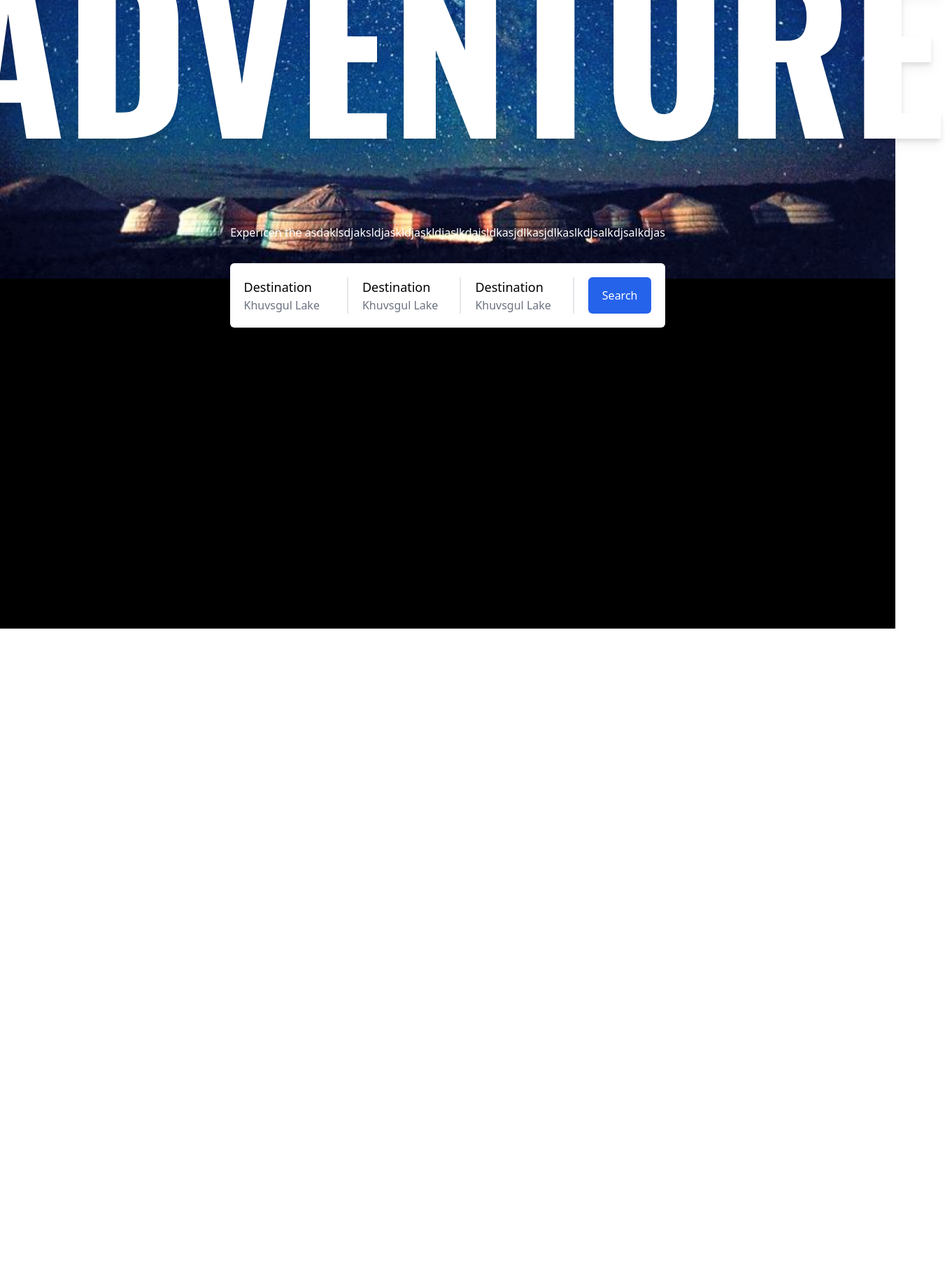
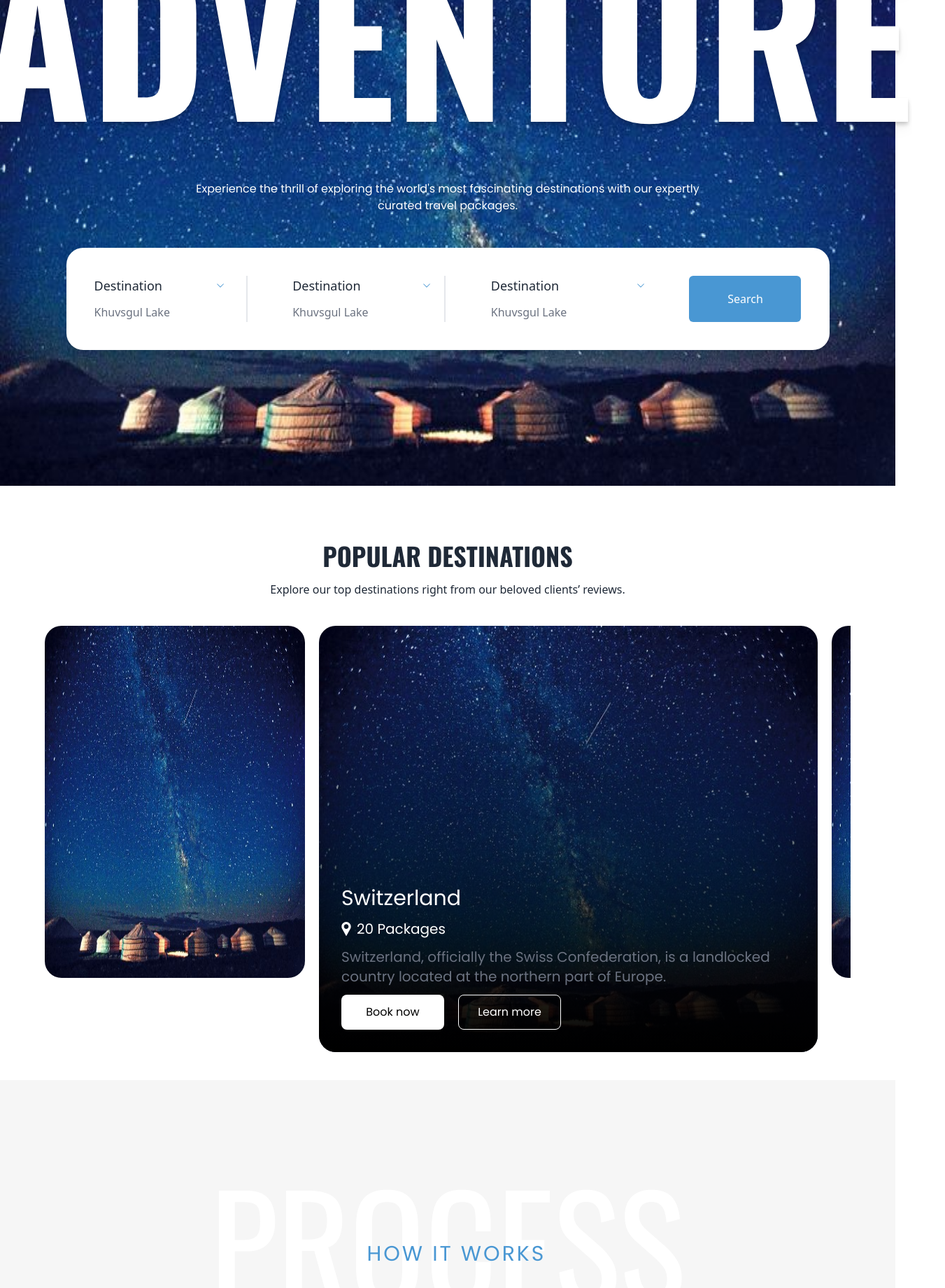
Before and after one commit to Dulguunba/travel-team-project, a Next.js app: page / in a window 1280 px wide. Shown: the part 348-2188 px from the top of the page at 70% size, 1351 px wide, since content can reach past the window. Before the commit the page ends 1246 px from the top, so only its background shows below. Built offline with nearby package versions, Linux system fonts and the light colour scheme.

Commit message:
1.do hero page 2.popular destinatons 3.on process

```diff
--- a/src/components/Home/Hero.tsx
+++ b/src/components/Home/Hero.tsx
@@ -5,41 +5,45 @@ import { Header } from '../Header'
 export const Hero = () => {
     return (
         <>
-            <div style={{ backgroundImage: `url(Pic.jpg)` }} className='bg-cover bg-bottom bg-no-repeat'>
+            <img src="Pic.jpg" className='w-full h-[1042px]' alt="" />
+            <div className='absolute top-0 right-0 left-0'>
                 <Header />
                 <div className=' max-w-[1520px] m-auto w-[90%] h-[600px] flex mt-8 bg justify-center'>
                     <div className='z-10'>
-                        <div className='flex flex-col gap-8 items-center'>
+                        <div className='flex flex-col items-center'>
                             <div className='flex flex-col items-center drop-shadow-lg'>
                                 <h1 className='text-3xl text-white font-primary text-[32px] leading-10 drop-shadow-md tracking-widest'>UNFORGETTABLE TRAVEL AWAITS THE</h1>
-                                <h1 className='font-oswald font-bold text-[300px] text-start text-white'>ADVENTURE</h1>
+                                <h1 className='font-oswald drop-shadow-md font-bold text-[280px] text-white'>ADVENTURE</h1>
                             </div>
-                            <p className='text-white'>Expericen the asdaklsdjaksldjaskldjaskldjaslkdajsldkasjdlkasjdlkaslkdjsalkdjsalkdjas</p>
-                            <div className='bg-white shadow-lg p-5 flex gap-5 rounded-md'>
-                                <div className='border-r-2 pr-5'>
-                                    <div className='flex items-center gap-5'>
+                            <p className='text-white font-primary font-normal w-[730px] text-center'>Experience the thrill of exploring the world's most fascinating destinations
+                                with our expertly curated travel packages.</p>
+                            <div className='bg-white mt-12 w-[1091px] h-[146px] shadow-lg p-10 flex rounded-3xl'>
+                                <div className='flex justify-between w-full'>
+                                    <div className='border-r-2 pr-8 w-[219px] h-[66px] flex flex-col gap-3 items-start'>
+                                        <div className='flex items-center justify-between w-full'>
                                             <p className='font-medium text-lg'>Destination</p>
-                                        <DownArrow />
+                                            <DownArrow fill='#4997D3' />
                                         </div>
                                         <p className='text-gray-500'>Khuvsgul Lake</p>
                                     </div>
-                                <div className='border-r-2 pr-5'>
-                                    <div className='flex items-center gap-3'>
+                                    <div className='border-r-2 pr-5 w-[219px] h-[66px] flex flex-col gap-3 items-start'>
+                                        <div className='flex items-center justify-between w-full'>
                                             <p className='font-medium text-lg'>Destination</p>
-                                        <DownArrow />
+                                            <DownArrow fill='#4997D3' />
                                         </div>
                                         <p className='text-gray-500'>Khuvsgul Lake</p>
                                     </div>
-                                <div className='border-r-2 pr-5'>
-                                    <div className='flex items-center gap-3'>
+                                    <div className='w-[219px] h-[66px] flex flex-col gap-3 items-start'>
+                                        <div className='flex items-center justify-between w-full'>
                                             <p className='font-medium text-lg'>Destination</p>
-                                        <DownArrow />
+                                            <DownArrow fill='#4997D3' />
                                         </div>
                                         <p className='text-gray-500'>Khuvsgul Lake</p>
                                     </div>
-                                <button className='px-5 py-2 rounded-md bg-blue-600 text-white'>
+                                    <button className='px-5 py-2 w-40 rounded-md bg-blue text-white'>
                                         Search
                                     </button>
+                                </div>
                             </div>
                         </div>
                     </div>
--- a/src/components/Home/PopularDestinations.tsx
+++ b/src/components/Home/PopularDestinations.tsx
@@ -1,10 +1,52 @@
 import React from 'react'
+import { LocationIcon } from '../icons/LocationIcon'
 
 export const PopularDestinations = () => {
     return (
-        <div className='w-full h-[500px] bg-black'>
-            PopularDestinations
-            asdaklsdjaksldjaskldjaskldjaslkdajsldkasjdlkasjdlkaslkdjsalkdjsalkdjasdasd
+        <div className='flex justify-center items-center'>
+            <div className='max-w-[1520px] w-[90%] mt-20'>
+                <div className='flex h-[769px] flex-col gap-10 items-center '>
+                    <div className='text-center flex gap-4 flex-col'>
+                        <h1 className='font-oswald font-bold text-4xl'>POPULAR DESTINATIONS</h1>
+                        <p>Explore our top destinations right from our beloved clients’ reviews.</p>
+                    </div>
+                    <div>
+                        <div className="carousel w-full flex gap-5">
+                            <div id="slide1" className="carousel-item">
+                                <img src="Pic.jpg" className="w-[372px] h-[503px] rounded-3xl" />
+                            </div>
+                            <div id="slide2" className="carousel-item">
+                                <div className='relative'>
+                                    <img src="Pic.jpg" className="w-[713px] h-[609px] rounded-3xl" />
+                                    <div className='absolute top-0 w-[713px] h-[609px]'>
+                                        <div className="bg-gradient-to-t from-black to-transparent absolute inset-0 rounded-3xl">
+                                            <div className='absolute bottom-0'>
+                                                <div className='p-8 flex font-primary flex-col gap-3 text-white'>
+                                                    <h1 className='text-3xl font-medium'>Switzerland</h1>
+                                                    <div className='flex gap-2 items-center'>
+                                                        <LocationIcon />
+                                                        <p className='text-xl font-normal'>20 Packages</p>
+                                                    </div>
+                                                    <p className='text-xl text-gray-500'>Switzerland, officially the Swiss Confederation, is a landlocked
+                                                        country located at the northern part of Europe.</p>
+                                                    <div className='flex gap-5'>
+                                                        <button className='p-3  w-[147px] rounded-lg font-medium bg-white text-black'>Book now</button>
+                                                        <button className='border w-[147px] rounded-lg font-medium border-white p-3'>Learn more</button>
+                                                    </div>
+                                                </div>
+                                            </div>
+                                        </div>
+                                    </div>
+                                </div>
+                            </div>
+                            <div id="slide3" className="carousel-item">
+                                <img src="Pic.jpg" className="w-[372px] h-[503px] rounded-3xl" />
+                            </div>
+                        </div>
+                    </div>
+                </div>
+            </div>
+
         </div>
     )
 }
--- /dev/null
+++ b/src/components/Home/Progress.tsx
@@ -0,0 +1,20 @@
+import React from 'react'
+
+export const Progress = () => {
+    return (
+        <div className='flex justify-center items-center bg-[#F6F6F6]'>
+            <div className='max-w-[1520px] w-[90%]'>
+                <div className='mt-20 flex justify-center items-center'>
+                    <div>
+                        <div className='relative'>
+                            <h1 className='font-oswald text-[200px] text-white'>PROCESS</h1>
+                            <p className='absolute top-1/2 left-[33%] font-primary tracking-widest text-3xl text-blue'>HOW IT WORKS</p>
+                        </div>
+                    </div>
+                </div>
+            </div>
+
+        </div>
+
+    )
+}
--- a/src/components/Icons/DownArrow.tsx
+++ b/src/components/Icons/DownArrow.tsx
@@ -1,9 +1,9 @@
 import React from 'react'
 
-export const DownArrow = () => {
+export const DownArrow = ({ width = "10", height = "6", fill = "white" }) => {
     return (
-        <svg width="10" height="6" viewBox="0 0 10 6" fill="none" xmlns="http://www.w3.org/2000/svg">
-            <path d="M5.00003 5.625C4.88814 5.625 4.77614 5.58223 4.69071 5.49681L0.315715 1.12181C0.144762 0.950856 0.144762 0.674028 0.315715 0.503184C0.486668 0.332341 0.763496 0.332231 0.93434 0.503184L5.00003 4.56887L9.06571 0.503184C9.23667 0.332231 9.5135 0.332231 9.68434 0.503184C9.85518 0.674137 9.85529 0.950965 9.68434 1.12181L5.30934 5.49681C5.22392 5.58223 5.11192 5.625 5.00003 5.625Z" fill="white" />
+        <svg width={width} height={height} viewBox="0 0 10 6" fill="none" xmlns="http://www.w3.org/2000/svg">
+            <path d="M5.00003 5.625C4.88814 5.625 4.77614 5.58223 4.69071 5.49681L0.315715 1.12181C0.144762 0.950856 0.144762 0.674028 0.315715 0.503184C0.486668 0.332341 0.763496 0.332231 0.93434 0.503184L5.00003 4.56887L9.06571 0.503184C9.23667 0.332231 9.5135 0.332231 9.68434 0.503184C9.85518 0.674137 9.85529 0.950965 9.68434 1.12181L5.30934 5.49681C5.22392 5.58223 5.11192 5.625 5.00003 5.625Z" fill={fill} />
         </svg>
 
     )
--- /dev/null
+++ b/src/components/Icons/LocationIcon.tsx
@@ -0,0 +1,10 @@
+import React from 'react'
+
+export const LocationIcon = () => {
+    return (
+        <svg width="14" height="20" viewBox="0 0 14 20" fill="none" xmlns="http://www.w3.org/2000/svg">
+            <path d="M7.00005 0C3.32412 0 0.333374 2.99074 0.333374 6.66668C0.333374 7.7702 0.609272 8.86434 1.13376 9.8348L6.63548 19.7852C6.70873 19.9178 6.8483 20 7.00005 20C7.15181 20 7.29138 19.9178 7.36462 19.7852L12.8684 9.83152C13.3908 8.86434 13.6667 7.77016 13.6667 6.66664C13.6667 2.99074 10.676 0 7.00005 0ZM7.00005 10C5.16208 10 3.66673 8.50465 3.66673 6.66668C3.66673 4.82871 5.16208 3.33336 7.00005 3.33336C8.83802 3.33336 10.3334 4.82871 10.3334 6.66668C10.3334 8.50465 8.83802 10 7.00005 10Z" fill="white" />
+        </svg>
+
+    )
+}
--- a/src/pages/index.tsx
+++ b/src/pages/index.tsx
@@ -3,6 +3,7 @@ import { Poppins } from "next/font/google";
 import { Header } from "@/components/Header";
 import { PopularDestinations } from "@/components/Home/PopularDestinations";
 import { Hero } from "@/components/Home/Hero";
+import { Progress } from "@/components/Home/Progress";
 
 const poppins = Poppins({
   weight: '400',
@@ -14,6 +15,7 @@ export default function Home() {
     <div>
       <Hero />
       <PopularDestinations />
+      <Progress />
     </div>
   );
 }
--- a/tailwind.config.ts
+++ b/tailwind.config.ts
@@ -8,6 +8,9 @@ const config: Config = {
   ],
   theme: {
     extend: {
+      colors: {
+        blue: "#4997D3"
+      },
       backgroundImage: {
         "gradient-radial": "radial-gradient(var(--tw-gradient-stops))",
         "gradient-conic":
@@ -19,6 +22,6 @@ const config: Config = {
       }
     },
   },
-  plugins: [],
+  plugins: [require("daisyui")],
 };
 export default config;
```
Also changed, not shown: package.json (+5 -4 lines), 1 other file (tests, documents, lock files or other folders). Lines whose indentation alone changed are shown as unchanged.
